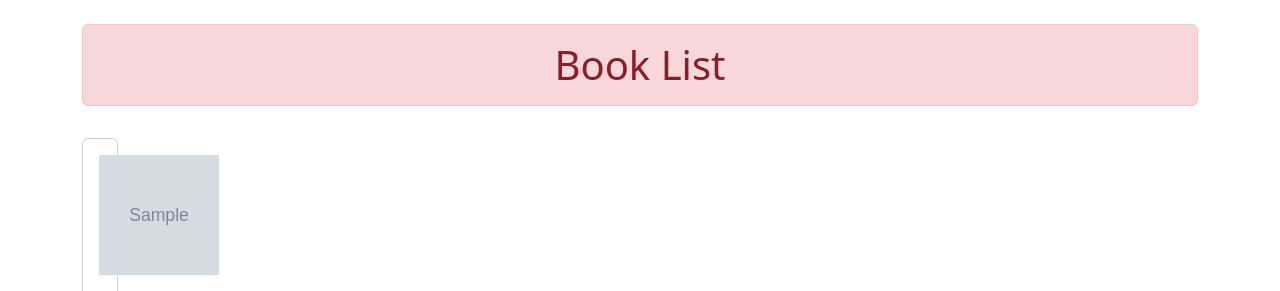
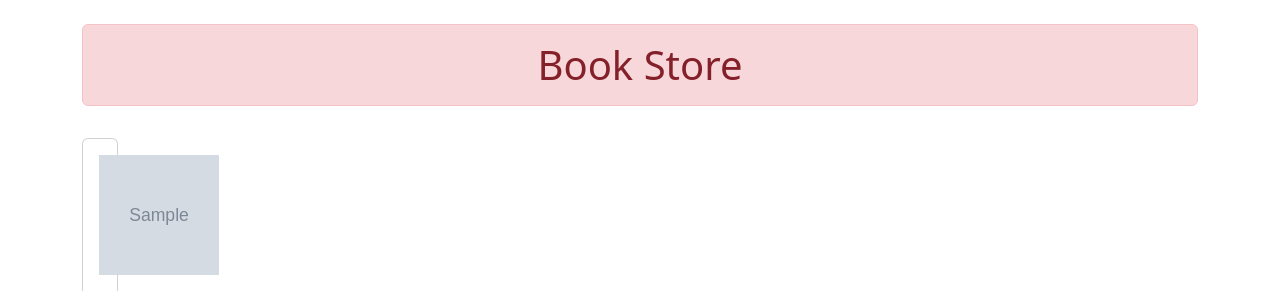
Before and after one commit to longndt/webg301-gch1004, a Symfony app: template bookstore/templates/book/list.html.twig in a window 1280 px wide. Shown: the top 291 px of the page. Run offline with Twig, Linux system fonts and the light colour scheme; the template is opened without the code that fills it: most values are stand-ins (such as "Sample title", 1, 10 or a date in 2020); grey boxes marked "Sample" are stand-in pictures; some libraries are stand-ins or nearby versions.

Commit message:
bookstore

```diff
--- a/bookstore/templates/book/list.html.twig
+++ b/bookstore/templates/book/list.html.twig
@@ -3,7 +3,7 @@
 
 {% block body %}
 <div class="container text-center mt-4">
-   <h1 class="alert alert-danger">Book List</h1>
+   <h1 class="alert alert-danger">Book Store</h1>
    <div class="card-group mt-3">
       <div class="row">
          {% for book in books %}
```
